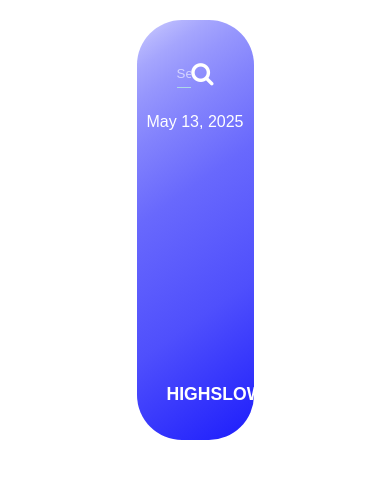
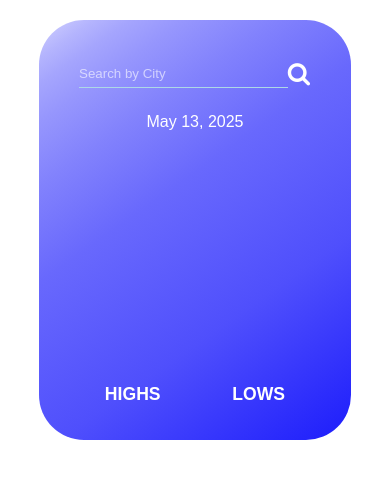
Before and after one commit to D-Bop/Weather-Info, a plain HTML site: page index.html in a window 390 px wide. Drawn offline with Linux system fonts and the light colour scheme.

Commit message:
added media query for mobile

```diff
--- a/css/index.css
+++ b/css/index.css
@@ -100,3 +100,9 @@ input::placeholder {
     font-size: 1.1rem;
     text-transform: uppercase;
 }
+
+@media screen and (max-width: 525px) {
+    #app {
+        width: 80%;
+    }
+}
```
